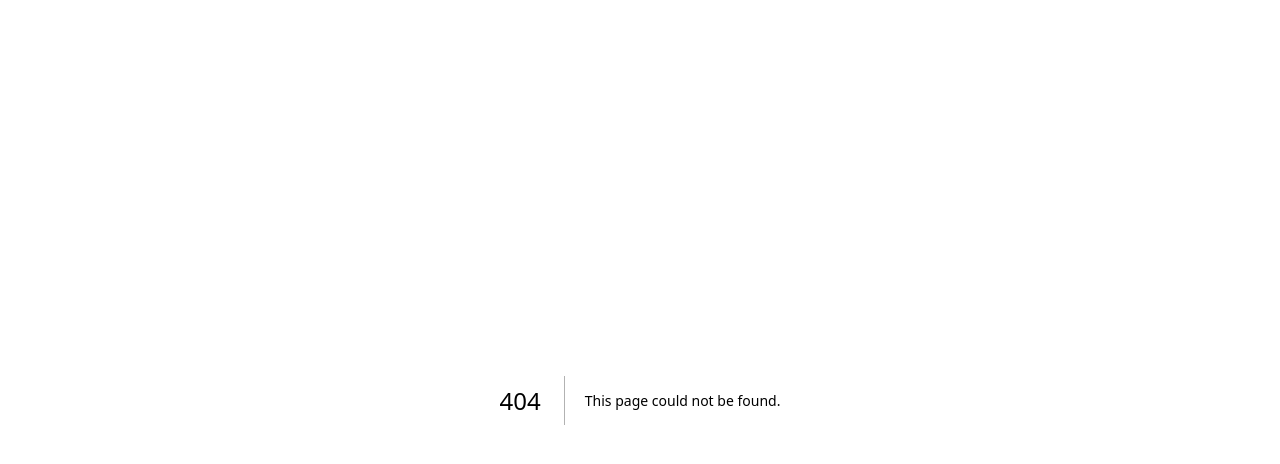
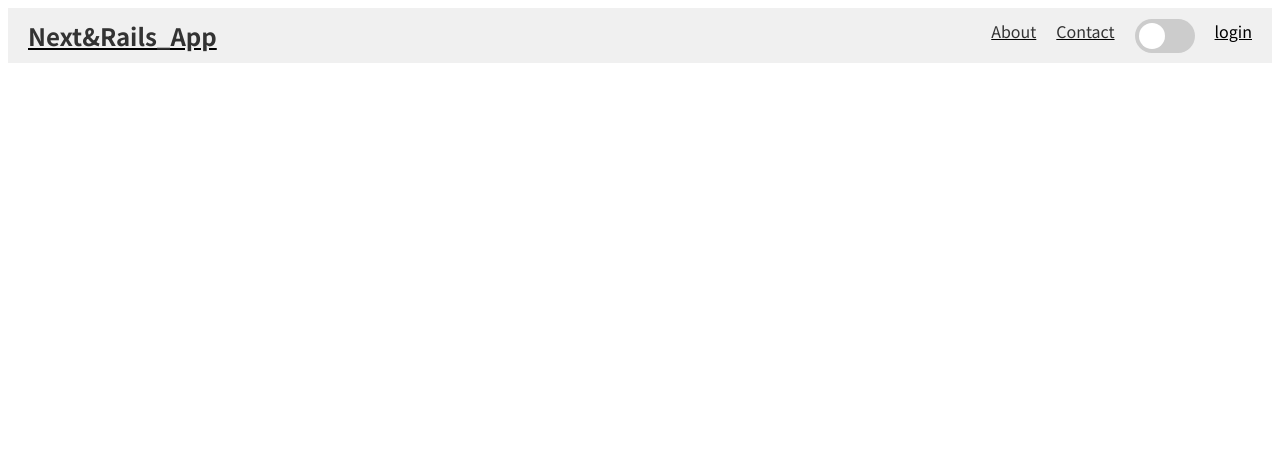
Before and after one commit to RyotaAriga/next_app1, a Next.js app: page /components/Header in a window 1280 px wide. Before the commit this address had no page. Shown: the top 464 px of the page. Built offline with nearby package versions, Linux system fonts and the light colour scheme.

Commit message:
dark-light-toggle-done

```diff
--- a/package.json
+++ b/package.json
@@ -15,7 +15,7 @@
     "axios": "^1.5.0",
     "eslint": "8.49.0",
     "eslint-config-next": "13.4.19",
-    "next": "13.4.19",
+    "next": "^13.5.2",
     "react": "18.2.0",
     "react-dom": "18.2.0",
     "typescript": "5.2.2"
--- /dev/null
+++ b/src/pages/_document.js
@@ -0,0 +1,56 @@
+import Document, { Html, Head, Main, NextScript} from "next/document"
+
+class MyDocument extends Document {
+  render(){
+    return (
+      <Html lang="ja">
+        <Head></Head>
+        <body>
+            <script
+            dangerouslySetInnerHTML={{
+              __html: themeInitializerScript,
+            }}>
+
+            </script>
+        </body>
+        <Main />
+        <NextScript />
+      </Html>
+    )
+    }
+  }
+
+  const themeInitializerScript = `(function() {
+    ${setInitialColorMode.toString()}
+    setInitialColorMode();
+  })()
+  `;
+
+  function setInitialColorMode(){
+    function getInitialColorMode(){
+      //ストレージからthemeを取得する
+      const storedPreferenceMode = window.localStorage.getItem("theme")
+      const hasStoredPreference = typeof storedPreferenceMode === "string"
+
+      if(hasStoredPreference){
+        return storedPreferenceMode
+      }
+      //現在のpreference
+      const preference = window.matchMedia("(prefers-color-scheme): dark")
+      const hasMediaQueryPreference = typeof preference.matches === "boolean"
+
+      if(hasMediaQueryPreference){
+       return preference.matches ? "dark" : "light"
+      }
+
+      return "light"
+    }
+
+    const currentColorMode = getInitialColorMode()
+    console.log(currentColorMode)
+
+    if(currentColorMode === "dark") {
+      document.documentElement.setAttribute("data-theme", "dark")
+    }
+  }
+  export default MyDocument
--- /dev/null
+++ b/src/pages/components/Header.tsx
@@ -0,0 +1,54 @@
+import Link from 'next/link';
+import { useEffect, useState } from "react"
+import styles from '@/styles/Header.module.css'; // 必要に応じてスタイリングを調整してください
+const Header = () => {
+  const [darkTheme, setDarkTheme] = useState(undefined)
+
+  const handleToggle = (e) =>{
+    setDarkTheme(e.target.checked)
+  }
+
+  useEffect(() => {
+    if(darkTheme !== undefined){
+      if(darkTheme) {
+        document.documentElement.setAttribute("data-theme", "dark")
+        window.localStorage.setItem("theme", "dark")
+      }else{
+        document.documentElement.removeAttribute("data-theme")
+        window.localStorage.setItem("theme", "light")
+      }
+    }
+  }, [darkTheme])
+
+  return (
+    <header className={styles.headerContainer}>
+     <Link href="/">
+        <div className={styles.logo}>Next&Rails_App</div> {/* ロゴのテキストやスタイリングはお好みで */}
+      </Link>
+      <nav className={styles.navContainer}>
+
+        <Link href="/about">
+          <div className={styles.navLink}>About</div>
+        </Link>
+        <Link href="/contact">
+          <div className={styles.navLink}>Contact</div>
+        </Link>
+        <form action="#">
+              <label className="switch">
+                <input
+                  type="checkbox"
+                  checked={darkTheme}
+                  onChange={handleToggle}
+                />
+                <span className="slider"></span>
+              </label>
+            </form>
+        <Link href="/login">
+        <span className="material-symbols-outlined">login</span>
+        </Link>
+      </nav>
+    </header>
+  );
+};
+
+export default Header;
--- /dev/null
+++ b/src/styles/Header.module.css
@@ -0,0 +1,29 @@
+@import url("https://fonts.googleapis.com/css2?family=Noto+Sans+JP:wght@100;300;400;500;700&display=swap");
+.headerContainer {
+  display: flex;
+  justify-content: space-between;
+  align-items: center;
+  padding: 10px 20px;
+  background-color: #f0f0f0;
+}
+
+.logo {
+  font-size: 24px;
+  font-weight: bold;
+  color: #333;
+}
+
+.navContainer {
+  display: flex;
+  gap: 20px;
+}
+
+.navLink {
+  text-decoration: none;
+  color: #333;
+  transition: color 0.3s;
+}
+
+.navLink:hover {
+  color: #0070f3;
+}
--- a/src/styles/Home.module.css
+++ b/src/styles/Home.module.css
@@ -1,5 +1,5 @@
 /* CreatePost.module.css */
-
+@import url("https://fonts.googleapis.com/css2?family=Noto+Sans+JP:wght@100;300;400;500;700&display=swap");
 .container {
   max-width: 600px;
   margin: 0 auto;
--- a/src/styles/globals.css
+++ b/src/styles/globals.css
@@ -1,14 +1,146 @@
+@import url("https://fonts.googleapis.com/css2?family=Noto+Sans+JP:wght@100;300;400;500;700&display=swap");
+
+:root {
+  --color-primary: #000;
+  --color-button: #324171;
+  --color-paragraph: #797979;
+  --color-button-text: rgb(255, 255, 255);
+  --color-background: #fff;
+}
+
+[data-theme="dark"] {
+  --color-primary: #fff;
+  --color-button: #32ed6a;
+  --color-paragraph: #8a8a8a;
+  --color-button-text: rgb(0, 0, 0);
+  --color-background: #22212b;
+}
+
 body {
+  font-family: "Noto Sans JP", sans-serif;
+  background-color: var(--color-background);
+  color: var(--color-primary);
+  font-size: 16px;
+}
+
+a {
+  color: var(--color-anchor);
+}
+
+h1,
+h3,
+p {
   margin: 0;
   padding: 0;
-  font-family: -apple-system, BlinkMacSystemFont, "Segoe UI", "Roboto", "Oxygen",
-    "Ubuntu", "Cantarell", "Fira Sans", "Droid Sans", "Helvetica Neue",
-    sans-serif;
-  -webkit-font-smoothing: antialiased;
-  -moz-osx-font-smoothing: grayscale;
 }
 
-code {
-  font-family: source-code-pro, Menlo, Monaco, Consolas, "Courier New",
-    monospace;
+nav {
+  display: flex;
+  justify-content: space-between;
 }
+
+nav .title {
+  font-style: normal;
+  font-weight: bold;
+  font-size: 18px;
+  line-height: 21px;
+  color: var(--color-primary);
+}
+
+.container {
+  max-width: 800px;
+  margin: 0 auto;
+  margin-top: 2.5rem;
+}
+
+section .content {
+  display: flex;
+  flex-direction: column;
+  align-items: flex-start;
+  justify-content: center;
+  height: 90vh;
+}
+
+section .content h1 {
+  font-size: 55px;
+}
+
+section .content h3 {
+  padding: 30px 0px 15px 0px;
+}
+
+section .content p {
+  font-size: 18px;
+  color: var(--color-paragraph);
+}
+
+.content button {
+  margin-top: 30px;
+  background-color: var(--color-button);
+  border-radius: 5px;
+  color: var(--color-button-text);
+  padding: 15px 30px;
+  font-weight: bold;
+  font-size: 17px;
+  cursor: pointer;
+}
+
+/* switch */
+.switch {
+  position: relative;
+  display: inline-block;
+  width: 60px;
+  height: 34px;
+}
+
+.switch input {
+  opacity: 0;
+  width: 0;
+  height: 0;
+}
+
+.slider {
+  position: absolute;
+  cursor: pointer;
+  top: 0;
+  left: 0;
+  right: 0;
+  bottom: 0;
+  background-color: #ccc;
+  -webkit-transition: 0.4s;
+  transition: 0.4s;
+}
+
+.slider:before {
+  position: absolute;
+  content: "";
+  height: 26px;
+  width: 26px;
+  left: 4px;
+  bottom: 4px;
+  background-color: white;
+  -webkit-transition: 0.4s;
+  transition: 0.4s;
+}
+
+input:checked + .slider {
+  background-color: #33f321;
+}
+
+input:focus + .slider {
+  box-shadow: 0 0 1px #33f321;
+}
+
+input:checked + .slider:before {
+  -webkit-transform: translateX(26px);
+  -ms-transform: translateX(26px);
+  transform: translateX(26px);
+}
+
+.slider {
+  border-radius: 34px;
+}
+
+.slider:before {
+  border-radius: 50%;
+}
--- a/tsconfig.json
+++ b/tsconfig.json
@@ -9,6 +9,7 @@
     "allowJs": true,
     "skipLibCheck": true,
     "strict": true,
+    "noImplicitAny": false,
     "noEmit": true,
     "esModuleInterop": true,
     "module": "esnext",
```
Also changed, not shown: src/pages/index.tsx (+2 -7 lines), .eslintrc.json, 2 other files (tests, documents, lock files or other folders).
